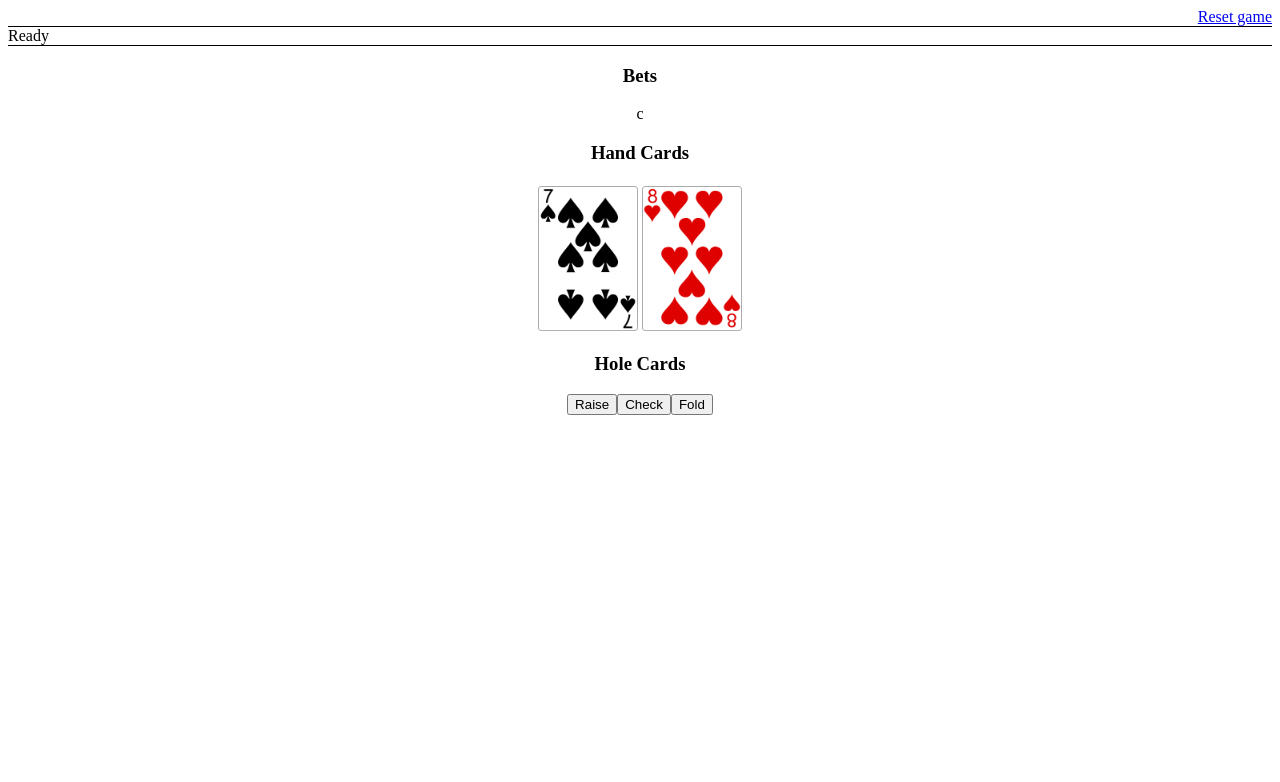
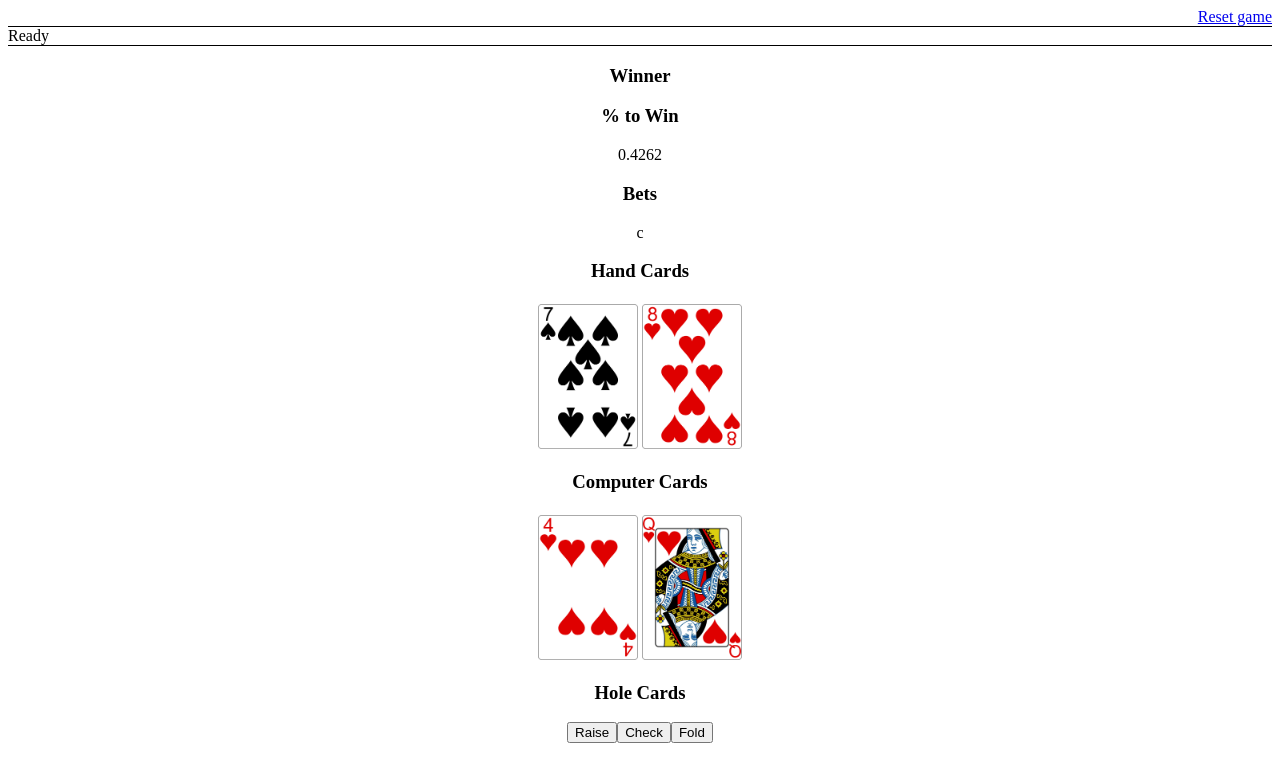
Before and after one commit to bbbales2/poker, a Flask app: page / in a window 1280 px wide. Shown: the top 782 px of the page. Run offline with Flask 2, Linux system fonts and the light colour scheme; some libraries are stand-ins or nearby versions.

Commit message:
Lots of changes!

```diff
--- a/main.py
+++ b/main.py
@@ -1,4 +1,5 @@
 import random
+import numpy
 
 #TODO: test the win() logic heavily
 
@@ -95,25 +96,28 @@
                       straightsuit = tsuit2[3]
     return straight, straightsuit
 
+import collections
+
 def isflush(tface, tsuit):
     flush = -1
     flushsuit = -1
 
-    suitlist = tsuit
-    suitlist.sort(reverse = False)
+    counter = collections.Counter(tsuit)
 
-    for i in range(len(suitlist)-1, 4, -1):
-        if (suitlist[i] == suitlist[i-1]):
-            if (suitlist[i-1] == suitlist[i-2]):
-                if (suitlist[i-2] == suitlist[i-3]):
-                    if (suitlist[i-3] == suitlist[i-4]):
-                        if (suitlist[i-4] == suitlist[i-5]):
-                            flushsuit = suitlist[i]
-                            for j in range(len(tface)-1, 3,-1):
-                                if (tsuit[j] == flushsuit):
-                                    flush = tface[j]
-                                    break
-                            break
+    for s in counter:
+        if counter[s] >= 5:
+            flushsuit = s
+
+            toReturn = []
+            for j in range(len(tface) - 1, -1, -1):
+                if (tsuit[j] == flushsuit):
+                    toReturn.append(tface[j])
+
+                if len(toReturn) == 5:
+                    return toReturn, flushsuit
+
+            raise Exception('Invalid Flush')
+
     return flush, flushsuit
 
 def isfullhouse(twopair, threeofakind, tface):
@@ -154,8 +158,7 @@
 
     #TODO what kind of sorting are we talking about?
     #sorted in ascending order
-    tface.sort(reverse = False)
-    tsuit.sort(reverse = False)
+    tface, tsuit = zip(*sorted(zip(tface, tsuit), key = lambda x : x[0]))
     #print("tface after sorting", tface)
 
     highcard = tface[len(tface)-1] #high card
@@ -231,52 +234,135 @@
 
     #HIGHCARDS
     if (straightflush != -1):
-        return 13*8 + straightflush
+        #print "straight flush"
+        return 8, [straightflush], []
 
     if (fourofakind != -1):
+        #print "four of a kind"
         fourofakind = tface[fourofakind]
-        return 13*7 + fourofakind
+
+        cards = set(tface)
+        cards.remove(fourofakind)
+        cards = sorted(list(cards))
+
+        return 7, [fourofakind], cards[-1:]
 
     if (fullhouse != -1):
-        return 13*6 + fullhouse
+        #print "full house"
+        return 6, [max(tface[pair], tface[twopair]), fullhouse], []
 
     if (flush != -1):
-        return 13*5 + flush
+        #print "flush"
+        return 5, flush, []
 
     if (straight != -1):
-        return 13*4 + straight
+        #print "straight"
+        return 4, [straight], []
 
     if (threeofakind != -1):
+        #print "three of a kind"
         threeofakind = tface[threeofakind]
-        return 13*3 + threeofakind
+
+        cards = set(tface)
+        cards.remove(threeofakind)
+        cards = sorted(list(cards))
+
+        return 3, [threeofakind], cards[-2:]
 
     if (twopair != -1):
-        twopair = tface[pair]
-        return 13*2 + twopair
+        #print "two pair"
+        twopair = tface[twopair]
+
+        cards = set(tface)
+        cards.remove(twopair)
+        cards.remove(tface[pair])
+        cards = sorted(list(cards))
+
+        return 2, [twopair, tface[pair]], cards[-1:]
 
     if (pair != -1):
+        #print "pair"
         pair = tface[pair]
-        return 13*1 + pair
 
-    return tface[6]
+        cards = set(tface)
+        cards.remove(pair)
+        cards = sorted(list(cards))
+
+        return 1, [pair], cards[-3:]
+
+    #print "high card"
+
+    return 0, [], tuple(tface[2:7])
 
 def win(hand0, hand1, table):
-    value0 = value(hand0, table)
-    #print(value0)
-    value1 = value(hand1, table)
-    #print(value1)
+    #print "player 0"
+    type0, value0, highcards0 = value(hand0, table)
 
-    if (value0 == value1):
-        if (face(hand0[0]) == face(hand0[1]) and face(hand1[0]) == face(hand1[1])):
-            return (face(hand0[0]) > face(hand1[0]))
-        elif (face(hand0[0]) == face(hand0[1])):
-            return True;
-        elif (face(hand1[0]) == face(hand1[1])):
-            return False
-        else:
-            return max(face(hand0[0]), face(hand0[1])) > max(face(hand0[0]), face(hand0[1]))
-    else:
-        return value0 > value1
+    value0 = numpy.array(sorted(value0, reverse = True))
+    highcards0 = numpy.array(sorted(highcards0, reverse = True))
+    #print type0, value0, highcards0
+    #print "player 1"
+    type1, value1, highcards1 = value(hand1, table)
+
+    value1 = numpy.array(sorted(value1, reverse = True))
+    highcards1 = numpy.array(sorted(highcards1, reverse = True))
+    #print type1, value1, highcards1
+    #print "----"
+
+    if type0 != type1:
+        return type0 > type1
+
+    comp = (value0 == value1)
+
+    #print comp
+
+    for i, eq in enumerate(comp):
+        if not eq:
+            #print i
+            return value0[i] > value1[i]
+
+    comp = (highcards0 == highcards1)
+
+    #print "checking high card"
+
+    for i, eq in enumerate(comp):
+        if not eq:
+            #print i
+            return highcards0[i] > highcards1[i]
+
+    #print "it's a tie"
+
+    return 2
+
+def estimate(hand0, deck, hole):
+    deck0 = list(deck)
+
+    outcomes = []
+
+    for i in range(10000):
+        random.shuffle(deck0)
+        thole = list(hole)
+
+        hand1 = deck0[0 : 2]
+
+        thole += deck0[2 : 2 + 5 - len(hole)]
+
+        #printc(hand0[0])
+        #printc(hand0[1])
+        #printc(hand1[0])
+        #printc(hand1[1])
+        #printc(thole[0])
+        #printc(thole[1])
+        #printc(thole[2])
+        #printc(thole[3])
+        #printc(thole[4])
+        outcomes.append(win(hand0, hand1, thole))
+
+    outcomes = numpy.array(outcomes)
+
+    outcomes[outcomes == 2] = 0.5
+
+    return numpy.mean(outcomes)
 
 def testWinningOdds():
     hand0 = [0]*2
--- a/pokerServer.py
+++ b/pokerServer.py
@@ -123,10 +123,6 @@
 
     raise Exception("Should never get here")
 
-# Deal players their two cards
-# In two players, button == small blind
-# Non button player goes first!
-
 for r in range(4):
     prepareRound(r)
     result = handleBets(0 if r > 0 else 1)
--- a/static/js/index.js
+++ b/static/js/index.js
@@ -15,8 +15,23 @@
 
             $( '.handCards' ).empty();
             $( '.holeCards' ).empty();
+            $( '.computerCards' ).empty();
 
             $( '.bets' ).text( this.data.bets );
+            $( '.percent' ).text( this.data.percent );
+
+            if(this.data.winner == 0)
+            {
+                $( '.winner' ).text( 'Person won!' );
+            }
+            else if(this.data.winner == 1)
+            {
+                $( '.winner' ).text( 'Computer won!' );
+            }
+            else if(this.data.winner == 2)
+            {
+                $( '.winner' ).text( 'Players tied!!!!!' );
+            }
 
             var rankToString = { 2 : '2',
                                  3 : '3',
@@ -43,9 +58,30 @@
 
                 var url = 'static/images/';
 
-                url += rankToString[card[0]] + '_of_' + suitToString[card[1]] + '.png';
+                url += rankToString[card[0]] + '_of_' + suitToString[card[1]];
+
+                if(card[0] == 'J' || card[0] == 'Q' || card[0] == 'K')
+                    url += '2';
+
+                url += '.png';
 
                 $( template({ url : url }) ).appendTo( $( '.handCards' ) );
+            }
+
+            for(var i = 0; i < this.data.ccards.length; i++)
+            {
+                var card = this.data.ccards[i];
+
+                var url = 'static/images/';
+
+                url += rankToString[card[0]] + '_of_' + suitToString[card[1]];
+
+                if(card[0] == 'J' || card[0] == 'Q' || card[0] == 'K')
+                    url += '2';
+
+                url += '.png';
+
+                $( template({ url : url }) ).appendTo( $( '.computerCards' ) );
             }
 
             for(var i = 0; i < this.data.cards.length; i++)
@@ -54,7 +90,12 @@
 
                 var url = 'static/images/';
 
-                url += rankToString[card[0]] + '_of_' + suitToString[card[1]] + '.png';
+                url += rankToString[card[0]] + '_of_' + suitToString[card[1]];
+
+                if(card[0] == 'J' || card[0] == 'Q' || card[0] == 'K')
+                    url += '2';
+
+                url += '.png';
 
                 $( template({ url : url }) ).appendTo( $( '.holeCards' ) );
             }
--- a/templates/index.html
+++ b/templates/index.html
@@ -23,15 +23,28 @@
 
     <center>
       <div>
-        <h3>
-          Bets
-        </h3>
+        <h3>Winner</h3>
+      </div>
+      <div class="winner">
+      </div>
+      <div>
+        <h3>% to Win</h3>
+      </div>
+      <div class="percent">
+      </div>
+      <div>
+        <h3>Bets</h3>
       </div>
       <div class="bets">
       </div>
       <h3>Hand Cards</h3>
       <table>
         <tr class="handCards">
+        </tr>
+      </table>
+      <h3>Computer Cards</h3>
+      <table>
+        <tr class="computerCards">
         </tr>
       </table>
       <h3>Hole Cards</h3>
```
Also changed, not shown: webui.py (+62 -13 lines).
